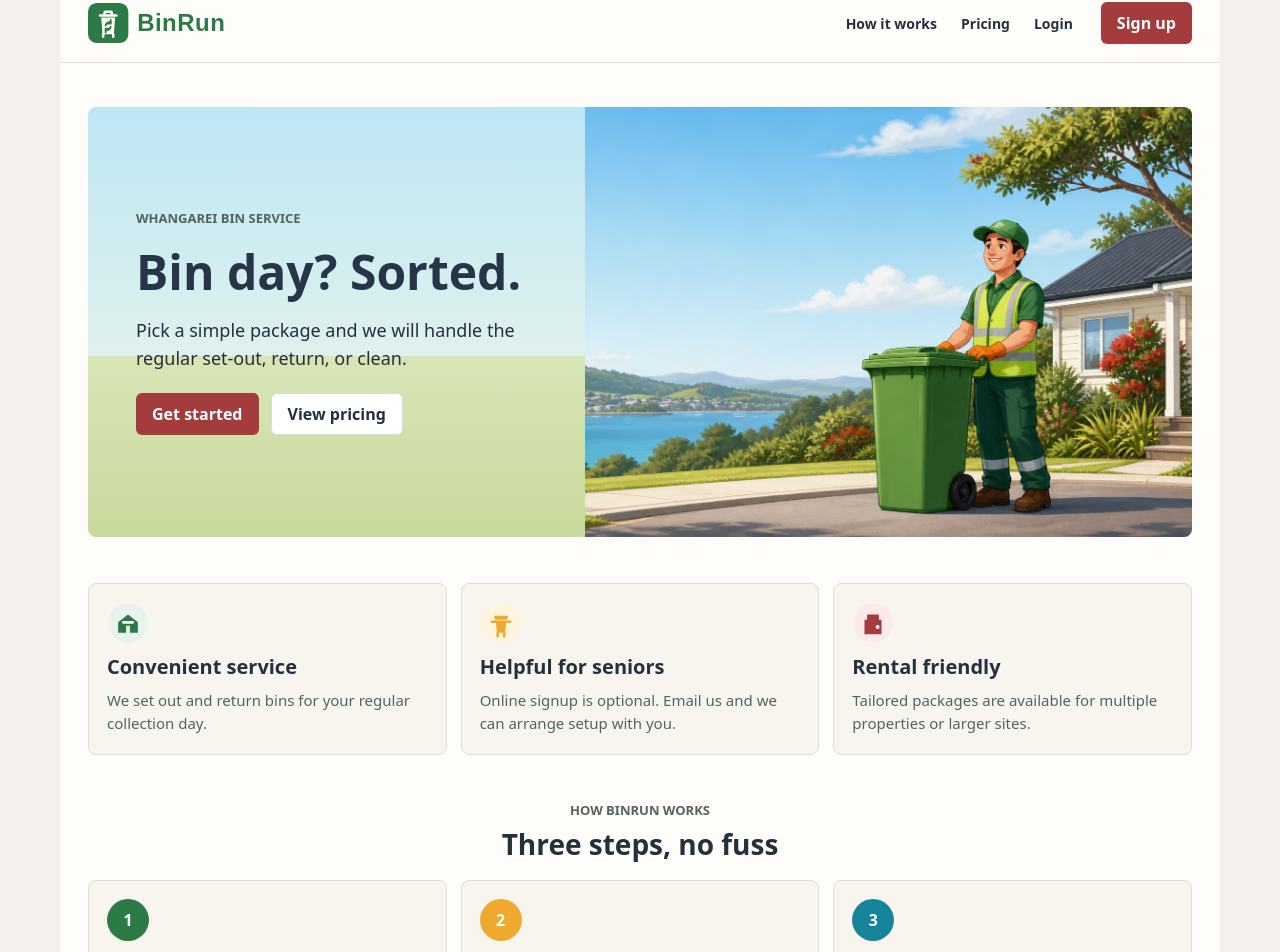
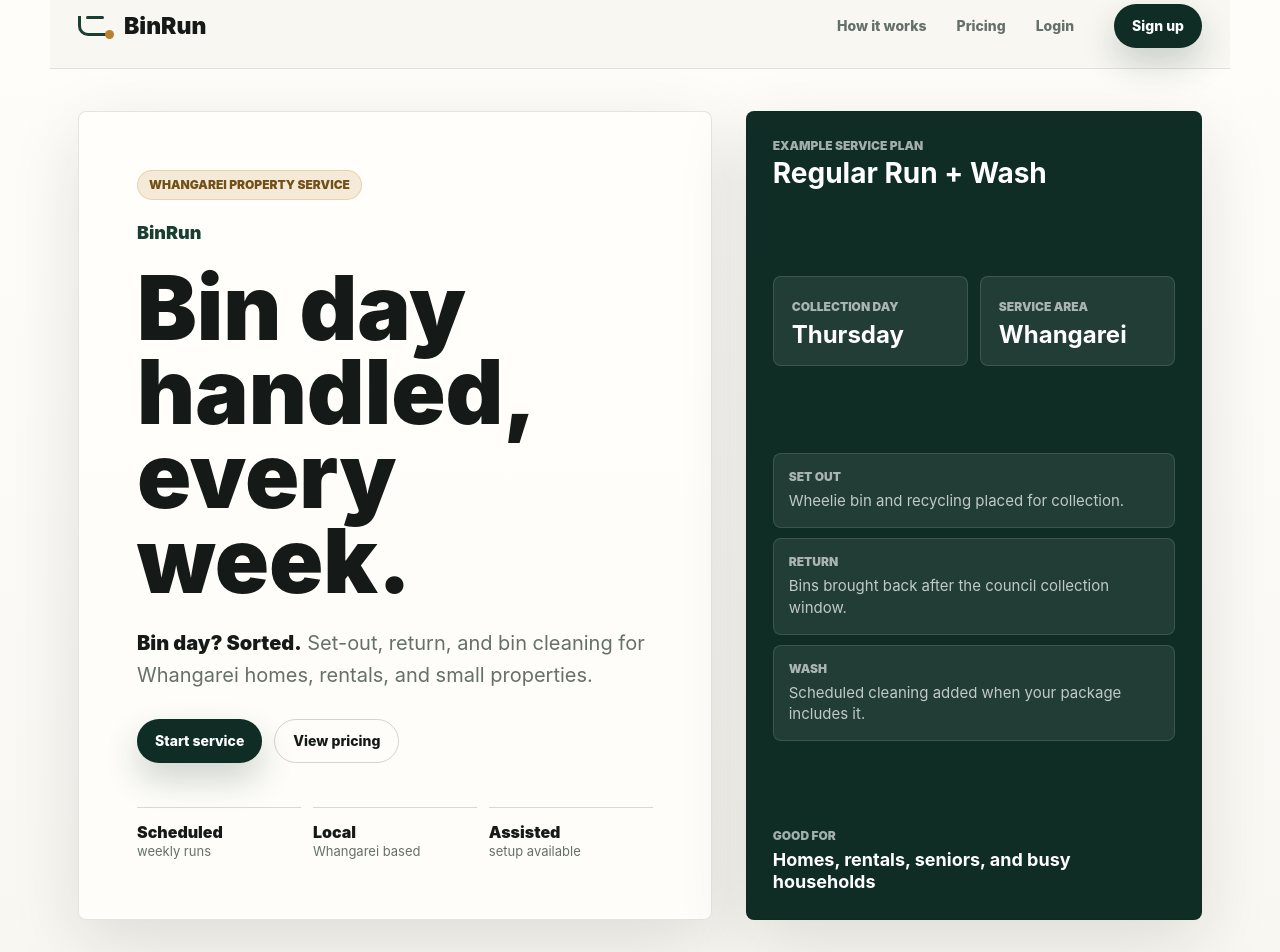
Before and after one commit to angelacollings/binrun, a Next.js app: page / in a window 1280 px wide. Shown: the part 16-968 px from the top of the page. Built offline with nearby package versions, Linux system fonts and the light colour scheme.

Commit message:
Refresh landing page presentation

```diff
--- a/app/globals.css
+++ b/app/globals.css
@@ -1,13 +1,6 @@
 :root {
-  --background: #ffffff;
-  --foreground: #171717;
-}
-
-@media (prefers-color-scheme: dark) {
-  :root {
-    --background: #0a0a0a;
-    --foreground: #ededed;
-  }
+  --background: #fbfcf8;
+  --foreground: #15251f;
 }
 
 html {
@@ -41,9 +34,3 @@ a {
   color: inherit;
   text-decoration: none;
 }
-
-@media (prefers-color-scheme: dark) {
-  html {
-    color-scheme: dark;
-  }
-}
--- a/app/page.module.css
+++ b/app/page.module.css
@@ -1,42 +1,102 @@
 .page {
+  --paper: #f7f6f1;
+  --surface: #fffefa;
+  --surface-muted: #ece9df;
+  --ink: #151917;
+  --ink-soft: #313a35;
+  --muted: #65706a;
+  --line: #ddd8cb;
+  --forest: #183f32;
+  --forest-strong: #0f2d24;
+  --forest-soft: #e1ebe4;
+  --brass: #b9812f;
+  --brass-soft: #f5ead8;
+  --shadow: 0 22px 70px rgba(21, 25, 23, 0.12);
+
   min-height: 100dvh;
-  background: #f4f1ec;
-  color: #24313d;
-  font-family: var(--font-geist-sans, system-ui, -apple-system, sans-serif);
+  background:
+    linear-gradient(180deg, rgba(255, 254, 250, 0.92) 0%, rgba(247, 246, 241, 0.98) 42%),
+    var(--paper);
+  color: var(--ink);
+  font-family: var(--font-geist-sans, Inter, ui-sans-serif, system-ui, -apple-system, sans-serif);
 }
 
 .header {
+  position: sticky;
+  top: 0;
+  z-index: 10;
   display: grid;
   grid-template-columns: auto 1fr auto;
   gap: 28px;
   align-items: center;
-  width: min(100%, 1160px);
+  width: min(100%, 1180px);
   margin: 0 auto;
-  border-bottom: 1px solid #e1ddd6;
-  padding: 18px 28px;
-  background: #fffdf9;
+  padding: 20px 28px;
+  border-bottom: 1px solid rgba(21, 25, 23, 0.1);
+  background: rgba(247, 246, 241, 0.88);
+  backdrop-filter: blur(18px);
 }
 
 .brand {
   display: inline-flex;
   align-items: center;
+  gap: 12px;
+  color: var(--ink);
+  font-size: 23px;
+  font-weight: 900;
+  letter-spacing: 0;
 }
 
-.brand img {
-  width: 150px;
-  height: auto;
+.brandMark {
+  position: relative;
+  width: 34px;
+  height: 20px;
+  border-bottom: 3px solid var(--forest);
+  border-left: 3px solid var(--forest);
+  border-radius: 0 0 0 10px;
+}
+
+.brandMark::before,
+.brandMark::after {
+  position: absolute;
+  border-radius: 999px;
+  content: '';
+}
+
+.brandMark::before {
+  right: -2px;
+  bottom: -6px;
+  width: 9px;
+  height: 9px;
+  background: var(--brass);
+}
+
+.brandMark::after {
+  top: 0;
+  left: 5px;
+  width: 18px;
+  height: 3px;
+  background: var(--forest);
 }
 
 .header nav {
   display: flex;
   justify-content: flex-end;
-  gap: 24px;
+  gap: 6px;
 }
 
 .header nav a {
-  color: #24313d;
+  border-radius: 999px;
+  color: var(--muted);
   font-size: 14px;
-  font-weight: 750;
+  font-weight: 760;
+  line-height: 1;
+  padding: 10px 12px;
+}
+
+.header nav a:hover {
+  background: var(--surface-muted);
+  color: var(--ink);
 }
 
 .headerButton,
@@ -44,94 +104,239 @@
 .secondary,
 .packageLink {
   display: inline-flex;
-  min-height: 42px;
+  min-height: 44px;
   align-items: center;
   justify-content: center;
-  border-radius: 6px;
-  padding: 0 16px;
-  font-weight: 800;
+  border-radius: 999px;
+  padding: 0 18px;
+  font-size: 14px;
+  font-weight: 850;
+  line-height: 1;
+  transition:
+    transform 160ms ease,
+    border-color 160ms ease,
+    background 160ms ease,
+    box-shadow 160ms ease;
 }
 
 .headerButton,
 .primary,
 .packageLink {
-  background: #a43c3e;
+  background: var(--forest-strong);
+  box-shadow: 0 16px 34px rgba(15, 45, 36, 0.2);
   color: #ffffff;
 }
 
+.headerButton:hover,
+.primary:hover,
+.packageLink:hover {
+  background: var(--forest);
+  transform: translateY(-1px);
+}
+
 .secondary {
-  border: 1px solid #d8dfd9;
-  background: #ffffff;
-  color: #24313d;
+  border: 1px solid rgba(21, 25, 23, 0.18);
+  background: transparent;
+  color: var(--ink);
+}
+
+.secondary:hover {
+  border-color: var(--forest);
+  background: var(--surface);
+  transform: translateY(-1px);
 }
 
 .main {
   display: grid;
-  gap: 46px;
-  width: min(100%, 1160px);
+  gap: 76px;
+  width: min(100%, 1180px);
   margin: 0 auto;
-  background: #fffdf9;
-  padding: 44px 28px 70px;
+  padding: 42px 28px 76px;
 }
 
 .hero {
   display: grid;
-  grid-template-columns: minmax(280px, 0.9fr) minmax(320px, 1.1fr);
-  min-height: 430px;
-  overflow: hidden;
+  grid-template-columns: minmax(0, 1fr) minmax(360px, 0.72fr);
+  gap: 34px;
+  align-items: stretch;
+  min-height: 590px;
+}
+
+.intro,
+.servicePanel,
+.features article,
+.stepGrid article,
+.packageCard,
+.helpGrid article,
+.finalCta {
+  border: 1px solid rgba(21, 25, 23, 0.11);
   border-radius: 8px;
-  background: linear-gradient(180deg, #bde6f5 0%, #dff1ed 58%, #d8e5b6 58%, #c8d99d 100%);
+  background: rgba(255, 254, 250, 0.82);
 }
 
 .intro {
   display: grid;
   align-content: center;
-  gap: 20px;
-  padding: 48px;
+  gap: 24px;
+  padding: 58px;
+  box-shadow: var(--shadow);
 }
 
 .kicker {
-  color: #53645e;
-  font-size: 13px;
-  font-weight: 850;
+  width: fit-content;
+  border: 1px solid rgba(185, 129, 47, 0.24);
+  border-radius: 999px;
+  background: var(--brass-soft);
+  color: #725018;
+  font-size: 12px;
+  font-weight: 900;
   letter-spacing: 0;
+  line-height: 1;
+  padding: 8px 11px;
   text-transform: uppercase;
 }
 
-.intro h1 {
-  max-width: 420px;
-  color: #263648;
-  font-size: 48px;
-  font-weight: 900;
-  line-height: 1.05;
-  letter-spacing: 0;
-  text-wrap: balance;
+.productName {
+  color: var(--forest);
+  font-size: 18px;
+  font-weight: 920;
+  line-height: 1;
 }
 
-.intro p {
-  max-width: 440px;
-  color: #24313d;
-  font-size: 18px;
-  line-height: 1.55;
+.intro h1 {
+  max-width: 740px;
+  color: var(--ink);
+  font-size: clamp(54px, 7vw, 92px);
+  font-weight: 920;
+  line-height: 0.94;
+  letter-spacing: 0;
+}
+
+.lede {
+  max-width: 650px;
+  color: var(--muted);
+  font-size: 20px;
+  line-height: 1.6;
+}
+
+.lede strong {
+  color: var(--ink);
+  font-weight: 900;
 }
 
 .ctas {
   display: flex;
   flex-wrap: wrap;
   gap: 12px;
+  padding-top: 4px;
 }
 
-.heroScene {
+.heroStats {
   display: grid;
-  min-height: 430px;
+  grid-template-columns: repeat(3, minmax(0, 1fr));
+  gap: 12px;
+  max-width: 650px;
+  padding-top: 20px;
 }
 
-.heroScene img {
-  width: 100%;
-  height: 100%;
-  min-height: 430px;
-  object-fit: cover;
-  object-position: center right;
+.heroStats div {
+  border-top: 1px solid var(--line);
+  padding-top: 14px;
+}
+
+.heroStats dt {
+  color: var(--ink);
+  font-size: 16px;
+  font-weight: 900;
+}
+
+.heroStats dd {
+  color: var(--muted);
+  font-size: 13px;
+  line-height: 1.45;
+}
+
+.servicePanel {
+  display: grid;
+  align-content: space-between;
+  gap: 24px;
+  overflow: hidden;
+  background: var(--forest-strong);
+  box-shadow: var(--shadow);
+  color: #ffffff;
+  padding: 26px;
+}
+
+.panelHeader,
+.panelFooter {
+  display: grid;
+  gap: 6px;
+}
+
+.panelHeader span,
+.panelFooter span {
+  color: rgba(255, 255, 255, 0.62);
+  font-size: 12px;
+  font-weight: 900;
+  text-transform: uppercase;
+}
+
+.panelHeader strong {
+  font-size: 28px;
+  line-height: 1.05;
+}
+
+.panelFooter strong {
+  font-size: 18px;
+  line-height: 1.2;
+}
+
+.serviceSummary {
+  display: grid;
+  grid-template-columns: repeat(2, minmax(0, 1fr));
+  gap: 12px;
+}
+
+.serviceSummary div {
+  border: 1px solid rgba(255, 255, 255, 0.13);
+  border-radius: 8px;
+  background: rgba(255, 255, 255, 0.08);
+  padding: 18px;
+}
+
+.serviceSummary span,
+.taskList dt {
+  color: rgba(255, 255, 255, 0.62);
+  font-size: 12px;
+  font-weight: 900;
+  text-transform: uppercase;
+}
+
+.serviceSummary strong {
+  display: block;
+  margin-top: 8px;
+  font-size: 24px;
+  line-height: 1;
+}
+
+.taskList {
+  display: grid;
+  gap: 10px;
+}
+
+.taskList div {
+  display: grid;
+  gap: 6px;
+  border: 1px solid rgba(255, 255, 255, 0.12);
+  border-radius: 8px;
+  background: rgba(255, 255, 255, 0.08);
+  padding: 15px;
+}
+
+.taskList dd {
+  color: rgba(255, 255, 255, 0.72);
+  font-size: 15px;
+  line-height: 1.45;
 }
 
 .features,
@@ -139,11 +344,12 @@
 .packageGrid,
 .helpGrid {
   display: grid;
-  gap: 14px;
+  gap: 16px;
 }
 
 .features,
-.stepGrid {
+.stepGrid,
+.packageGrid {
   grid-template-columns: repeat(3, minmax(0, 1fr));
 }
 
@@ -152,34 +358,35 @@
 .packageCard,
 .helpGrid article {
   display: grid;
-  gap: 10px;
-  border: 1px solid #e1ddd6;
-  border-radius: 8px;
-  padding: 18px;
-  background: #f8f5ef;
+  align-content: start;
+  gap: 12px;
+  padding: 24px;
 }
 
-.features img,
-.stepGrid span {
-  display: grid;
-  width: 42px;
-  height: 42px;
-  place-items: center;
+.features article > span,
+.stepGrid article > span {
+  color: var(--brass);
+  font-size: 13px;
+  font-weight: 920;
+  line-height: 1;
 }
 
-.stepGrid span {
-  border-radius: 50%;
-  background: #2c7a46;
+.stepGrid article > span {
+  display: grid;
+  width: 40px;
+  height: 40px;
+  place-items: center;
+  border-radius: 999px;
+  background: var(--forest);
   color: #ffffff;
-  font-weight: 900;
 }
 
-.stepGrid article:nth-child(2) span {
-  background: #efa92f;
+.stepGrid article:nth-child(2) > span {
+  background: var(--brass);
 }
 
-.stepGrid article:nth-child(3) span {
-  background: #168499;
+.stepGrid article:nth-child(3) > span {
+  background: #2d6774;
 }
 
 .features h2,
@@ -188,10 +395,12 @@
 .packageCard h3,
 .helpGrid h2,
 .sectionHeader h1,
-.sectionHeader h2 {
-  color: #24313d;
+.sectionHeader h2,
+.finalCta h2 {
+  color: var(--ink);
   font-size: 20px;
-  line-height: 1.25;
+  line-height: 1.22;
+  letter-spacing: 0;
 }
 
 .features p,
@@ -199,35 +408,59 @@
 .packageCard p,
 .sectionHeader p,
 .helpGrid p {
-  color: #53645e;
+  color: var(--muted);
   font-size: 15px;
-  line-height: 1.55;
+  line-height: 1.62;
 }
 
 .sectionHeader {
   display: grid;
-  gap: 8px;
-  margin-bottom: 18px;
+  justify-items: center;
+  gap: 12px;
+  max-width: 760px;
+  margin: 0 auto 24px;
   text-align: center;
 }
 
 .sectionHeader h2 {
-  font-size: 28px;
+  font-size: clamp(34px, 4vw, 52px);
+  line-height: 1.02;
 }
 
 .sectionHeader h1 {
-  font-size: 38px;
+  font-size: clamp(42px, 5vw, 66px);
+  line-height: 1;
 }
 
 .sectionHeader p {
-  max-width: 560px;
-  margin: 0 auto;
+  max-width: 620px;
+  font-size: 17px;
+}
+
+.howItWorks,
+.packages {
+  display: grid;
+}
+
+.packageCard {
+  min-height: 230px;
+  background: var(--surface);
+}
+
+.packageCard > span,
+.packageCard strong {
+  width: fit-content;
+  border-radius: 999px;
+  background: var(--brass-soft);
+  color: #735119;
+  font-size: 13px;
+  font-weight: 900;
+  line-height: 1;
+  padding: 8px 10px;
 }
 
 .packageCard strong {
-  color: #a43c3e;
-  font-size: 30px;
-  line-height: 1;
+  margin-top: 4px;
 }
 
 .packageCard .primary {
@@ -235,63 +468,176 @@
   margin-top: 8px;
 }
 
-.packageGrid {
-  grid-template-columns: repeat(4, minmax(0, 1fr));
-}
-
 .packageLink {
   width: fit-content;
-  margin: 18px auto 0;
+  margin: 22px auto 0;
 }
 
 .helpGrid {
   grid-template-columns: repeat(2, minmax(0, 1fr));
-  border-top: 1px solid #e1ddd6;
-  padding-top: 32px;
+  border-top: 1px solid var(--line);
+  padding-top: 40px;
+}
+
+.helpGrid article {
+  background: var(--surface-muted);
 }
 
 .helpGrid a {
-  color: #2c7a46;
-  font-weight: 800;
+  color: var(--forest);
+  font-weight: 900;
 }
 
-.helpGrid img {
-  width: 48px;
-  height: 48px;
+.finalCta {
+  display: grid;
+  grid-template-columns: 1fr auto;
+  gap: 24px;
+  align-items: center;
+  background: var(--forest-strong);
+  color: #ffffff;
+  padding: 34px;
 }
 
-@media (max-width: 900px) {
+.finalCta .kicker {
+  border-color: rgba(255, 255, 255, 0.16);
+  background: rgba(255, 255, 255, 0.08);
+  color: #ffffff;
+}
+
+.finalCta h2 {
+  max-width: 650px;
+  margin-top: 14px;
+  color: #ffffff;
+  font-size: clamp(28px, 4vw, 44px);
+}
+
+.finalCta .primary {
+  background: #ffffff;
+  box-shadow: none;
+  color: var(--forest-strong);
+}
+
+@media (max-width: 980px) {
   .header {
-    grid-template-columns: 1fr;
-    gap: 14px;
+    grid-template-columns: 1fr auto;
   }
 
   .header nav {
+    grid-column: 1 / -1;
     justify-content: flex-start;
-    flex-wrap: wrap;
+    order: 3;
+    overflow-x: auto;
+    padding-bottom: 2px;
   }
 
   .hero,
   .features,
   .stepGrid,
   .packageGrid,
-  .helpGrid {
+  .helpGrid,
+  .finalCta {
     grid-template-columns: 1fr;
   }
 
+  .hero {
+    min-height: auto;
+  }
+
   .intro {
-    padding: 34px 24px;
+    padding: 44px 28px;
+  }
+
+  .servicePanel {
+    min-height: 470px;
+  }
+
+  .finalCta {
+    align-items: start;
+  }
+}
+
+@media (max-width: 620px) {
+  .header {
+    padding: 14px 18px;
+  }
+
+  .brand {
+    font-size: 20px;
+  }
+
+  .brandMark {
+    width: 30px;
+    height: 18px;
+  }
+
+  .headerButton {
+    min-height: 40px;
+    padding: 0 14px;
+  }
+
+  .main {
+    gap: 54px;
+    padding: 24px 16px 54px;
+  }
+
+  .intro {
+    gap: 18px;
+    padding: 30px 20px;
   }
 
   .intro h1 {
-    font-size: 38px;
+    font-size: 48px;
   }
 
-  .heroScene {
-    min-height: 300px;
+  .lede {
+    font-size: 17px;
   }
 
-  .heroScene img {
-    min-height: 300px;
+  .heroStats {
+    grid-template-columns: 1fr;
+    gap: 8px;
+  }
+
+  .heroStats div {
+    padding-top: 10px;
+  }
+
+  .servicePanel {
+    min-height: 0;
+    padding: 20px;
+  }
+
+  .serviceSummary {
+    grid-template-columns: 1fr;
+  }
+
+  .features article,
+  .stepGrid article,
+  .packageCard,
+  .helpGrid article {
+    padding: 18px;
+  }
+
+  .sectionHeader {
+    justify-items: start;
+    text-align: left;
+  }
+
+  .ctas {
+    display: grid;
+  }
+
+  .primary,
+  .secondary,
+  .packageLink {
+    width: 100%;
+  }
+
+  .packageLink {
+    margin-inline: 0;
+  }
+
+  .finalCta {
+    padding: 24px;
   }
 }
--- a/app/page.tsx
+++ b/app/page.tsx
@@ -2,13 +2,20 @@ import styles from './page.module.css';
 import Link from 'next/link';
 
 import { publicServicePackages } from '@/lib/service-packages';
+
+const packagePrices: Record<string, string> = {
+  ONE_OFF_CLEAN: 'Quote',
+  REGULAR_RUN: 'From $25',
+  REGULAR_RUN_PLUS_WASH: 'From $35',
+};
 
 export default function Home() {
   return (
     <div className={styles.page}>
       <header className={styles.header}>
         <Link className={styles.brand} href="/">
-          <img alt="BinRun" src="/brand/binrun-logo.svg" />
+          <span className={styles.brandMark} aria-hidden="true" />
+          <span>BinRun</span>
         </Link>
         <nav aria-label="Primary navigation">
           <Link href="#how-it-works">How it works</Link>
@@ -22,64 +29,110 @@ export default function Home() {
       <main className={styles.main}>
         <section className={styles.hero}>
           <div className={styles.intro}>
-            <span className={styles.kicker}>Whangarei bin service</span>
-            <h1>Bin day? Sorted.</h1>
-            <p>Pick a simple package and we will handle the regular set-out, return, or clean.</p>
+            <span className={styles.kicker}>Whangarei property service</span>
+            <h2 className={styles.productName}>BinRun</h2>
+            <h1>Bin day handled, every week.</h1>
+            <p className={styles.lede}>
+              <strong>Bin day? Sorted.</strong> Set-out, return, and bin cleaning for Whangarei
+              homes, rentals, and small properties.
+            </p>
             <div className={styles.ctas}>
               <Link className={styles.primary} href="/register">
-                Get started
+                Start service
               </Link>
               <Link className={styles.secondary} href="/pricing">
                 View pricing
               </Link>
             </div>
+            <dl className={styles.heroStats} aria-label="Service highlights">
+              <div>
+                <dt>Scheduled</dt>
+                <dd>weekly runs</dd>
+              </div>
+              <div>
+                <dt>Local</dt>
+                <dd>Whangarei based</dd>
+              </div>
+              <div>
+                <dt>Assisted</dt>
+                <dd>setup available</dd>
+              </div>
+            </dl>
           </div>
-          <div className={styles.heroScene}>
-            <img
-              alt="BinRun worker standing with one green wheelie bin outside a home"
-              src="/images/binrun-hero.png"
-            />
+          <div className={styles.servicePanel} aria-label="Example BinRun service plan">
+            <div className={styles.panelHeader}>
+              <span>Example service plan</span>
+              <strong>Regular Run + Wash</strong>
+            </div>
+            <div className={styles.serviceSummary}>
+              <div>
+                <span>Collection day</span>
+                <strong>Thursday</strong>
+              </div>
+              <div>
+                <span>Service area</span>
+                <strong>Whangarei</strong>
+              </div>
+            </div>
+            <dl className={styles.taskList}>
+              <div>
+                <dt>Set out</dt>
+                <dd>Wheelie bin and recycling placed for collection.</dd>
+              </div>
+              <div>
+                <dt>Return</dt>
+                <dd>Bins brought back after the council collection window.</dd>
+              </div>
+              <div>
+                <dt>Wash</dt>
+                <dd>Scheduled cleaning added when your package includes it.</dd>
+              </div>
+            </dl>
+            <div className={styles.panelFooter}>
+              <span>Good for</span>
+              <strong>Homes, rentals, seniors, and busy households</strong>
+            </div>
           </div>
         </section>
 
         <section className={styles.features} aria-label="Service benefits">
           <article>
-            <img alt="" aria-hidden="true" src="/brand/icon-convenient.svg" />
-            <h2>Convenient service</h2>
-            <p>We set out and return bins for your regular collection day.</p>
+            <span aria-hidden="true">01</span>
+            <h2>Reliable collection-day support</h2>
+            <p>Bins are set out and returned around your regular collection day.</p>
           </article>
           <article>
-            <img alt="" aria-hidden="true" src="/brand/icon-seniors.svg" />
-            <h2>Helpful for seniors</h2>
-            <p>Online signup is optional. Email us and we can arrange setup with you.</p>
+            <span aria-hidden="true">02</span>
+            <h2>Clear setup and access notes</h2>
+            <p>Online signup is available, with assisted setup for anyone who wants help.</p>
           </article>
           <article>
-            <img alt="" aria-hidden="true" src="/brand/icon-rental.svg" />
-            <h2>Rental friendly</h2>
-            <p>Tailored packages are available for multiple properties or larger sites.</p>
+            <span aria-hidden="true">03</span>
+            <h2>Built for homes and rentals</h2>
+            <p>Useful for rentals, shared driveways, multi-property owners, and busy households.</p>
           </article>
         </section>
 
         <section className={styles.howItWorks} id="how-it-works" aria-labelledby="how-heading">
           <div className={styles.sectionHeader}>
             <span className={styles.kicker}>How BinRun works</span>
-            <h2 id="how-heading">Three steps, no fuss</h2>
+            <h2 id="how-heading">Simple service, professionally run</h2>
           </div>
           <div className={styles.stepGrid}>
             <article>
               <span>1</span>
               <h3>Set your address</h3>
-              <p>Tell us where the bins live and any access notes.</p>
+              <p>Tell us where the bins live, your collection day, and any access notes.</p>
             </article>
             <article>
               <span>2</span>
               <h3>Choose your package</h3>
-              <p>Pick a run, wash, clean-only visit, or ask for a tailored setup.</p>
+              <p>Pick a regular run, add washing, or choose a one-off clean.</p>
             </article>
             <article>
               <span>3</span>
-              <h3>We handle service</h3>
-              <p>BinRun tracks the service and keeps the work visible in your dashboard.</p>
+              <h3>We run the service</h3>
+              <p>BinRun keeps the work organised so service visits are clear and trackable.</p>
             </article>
           </div>
         </section>
@@ -87,11 +140,13 @@ export default function Home() {
         <section className={styles.packages} aria-labelledby="packages-heading">
           <div className={styles.sectionHeader}>
             <span className={styles.kicker}>Packages</span>
-            <h2 id="packages-heading">Simple choices</h2>
+            <h2 id="packages-heading">Simple packages, clear starting points</h2>
+            <p>Choose the level of help you need now. Larger sites can be quoted separately.</p>
           </div>
           <div className={styles.packageGrid}>
             {publicServicePackages.map((servicePackage) => (
               <article className={styles.packageCard} key={servicePackage.code}>
+                <span>{packagePrices[servicePackage.code]}</span>
                 <h3>{servicePackage.name}</h3>
                 <p>{servicePackage.summary}</p>
               </article>
@@ -118,6 +173,16 @@ export default function Home() {
             </p>
           </article>
         </section>
+
+        <section className={styles.finalCta} aria-labelledby="final-cta-heading">
+          <div>
+            <span className={styles.kicker}>Ready when you are</span>
+            <h2 id="final-cta-heading">Make bin day one less thing to manage.</h2>
+          </div>
+          <Link className={styles.primary} href="/register">
+            Start service
+          </Link>
+        </section>
       </main>
     </div>
   );
```
